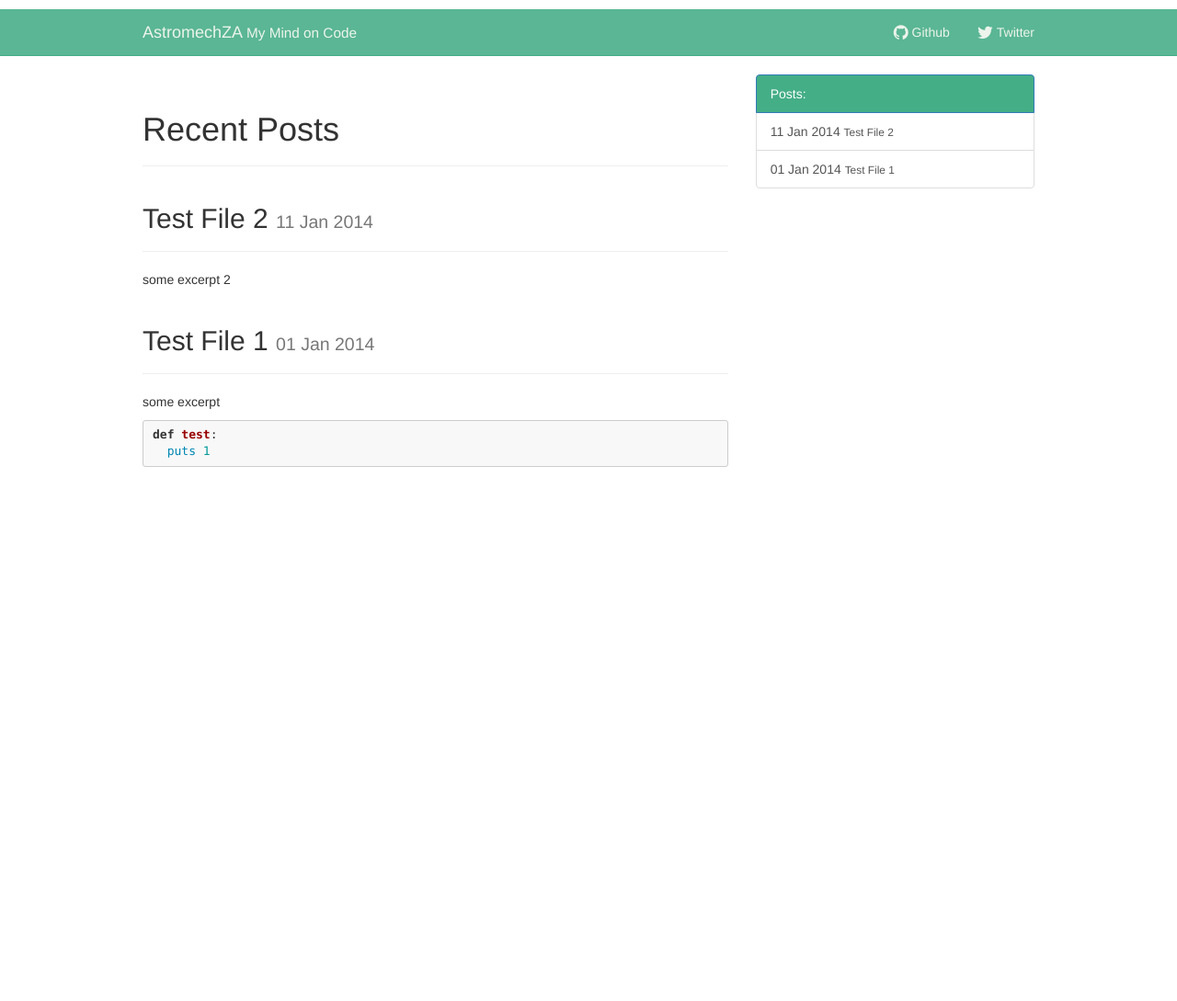
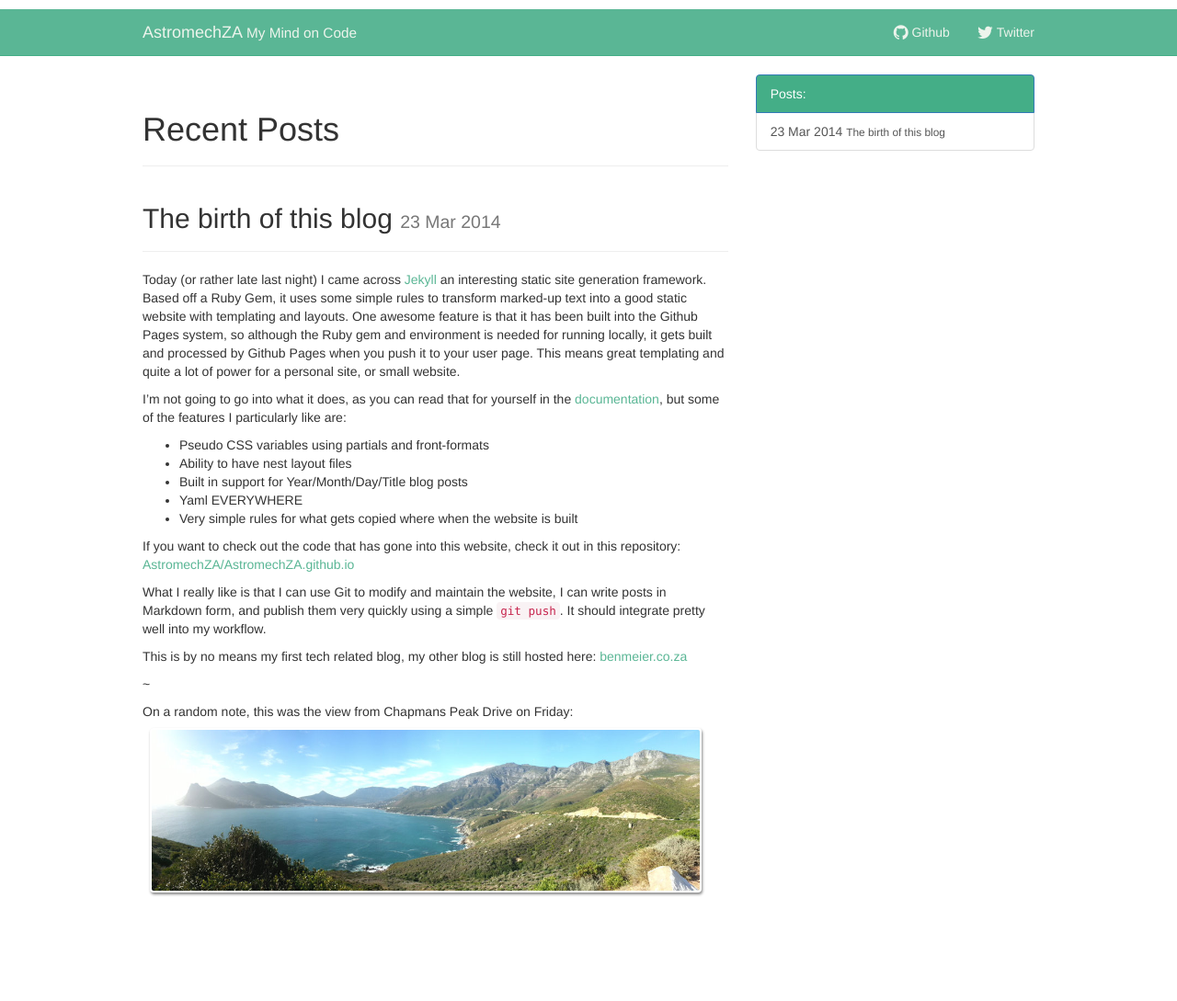
Before and after one commit to astromechza/AstromechZA.github.io, a Jekyll site: the page built from index.html, in a window 1280 px wide. Shown: the whole page at 92% size. Built offline with Jekyll 4.4.1, drawn with Linux system fonts in a browser that asks for light colours; nearby versions of some CDN libraries; before the commit the page ends 900 px from its top, so only the background shows below that.

Commit message:
added first post

````diff
--- a/_layouts/post.html
+++ b/_layouts/post.html
@@ -6,4 +6,6 @@ layout: default
   <h2>{{ page.title }} <small>{{ page.date | date_to_string }}</small></h2>
 </div>
 
-{{ content }}
+<div class="post-content">
+    {{ content }}
+</div>
--- a/_posts/2014-01-01-testfile_1.md
+++ /dev/null
@@ -1,11 +0,0 @@
----
-layout: post
-title: Test File 1
----
-
-some excerpt
-
-{% highlight ruby %}
-def test:
-  puts 1
-{% endhighlight %}
--- a/_posts/2014-01-11-testfile_2.md
+++ /dev/null
@@ -1,6 +0,0 @@
----
-layout: post
-title: Test File 2
----
-
-some excerpt 2
--- /dev/null
+++ b/_posts/2014-03-23-building-a-jekyll-blog.md
@@ -0,0 +1,24 @@
+---
+layout: post
+title: The birth of this blog
+---
+
+Today (or rather late last night) I came across [Jekyll](http://jekyllrb.com) an interesting static site generation framework. Based off a Ruby Gem, it uses some simple rules to transform marked-up text into a good static website with templating and layouts. One awesome feature is that it has been built into the Github Pages system, so although the Ruby gem and environment is needed for running locally, it gets built and processed by Github Pages when you push it to your user page. This means great templating and quite a lot of power for a personal site, or small website.
+
+I'm not going to go into what it does, as you can read that for yourself in the [documentation](http://jekyllrb.com/docs/structure/), but some of the features I particularly like are:
+- Pseudo CSS variables using partials and front-formats
+- Ability to have nest layout files
+- Built in support for Year/Month/Day/Title blog posts
+- Yaml EVERYWHERE
+- Very simple rules for what gets copied where when the website is built
+
+If you want to check out the code that has gone into this website, check it out in this repository: [AstromechZA/AstromechZA.github.io](https://github.com/AstromechZA/AstromechZA.github.io)
+
+What I really like is that I can use Git to modify and maintain the website, I can write posts in Markdown form, and publish them very quickly using a simple ```git push```. It should integrate pretty well into my workflow.
+
+This is by no means my first tech related blog, my other blog is still hosted here: [benmeier.co.za](http://benmeier.co.za)
+
+~
+
+On a random note, this was the view from Chapmans Peak Drive on Friday:
+![Chapmans Peak 21/03/2014](/assets/img/chappies.jpg)
--- a/index.html
+++ b/index.html
@@ -12,7 +12,10 @@ title: Home
             <div class="page-header">
                 <h2>{{ post.title }} <small>{{ post.date | date_to_string }}</small></h2>
             </div>
-            {{ post.content }}
+
+            <div class="post-content front-page">
+                {{ post.content }}
+            </div>
 
         {% endfor %}
     </div>
````
Also changed, not shown: _includes/custom.partial.css (+13 -0 lines), assets/img/chappies.jpg (added), 1 other file.
